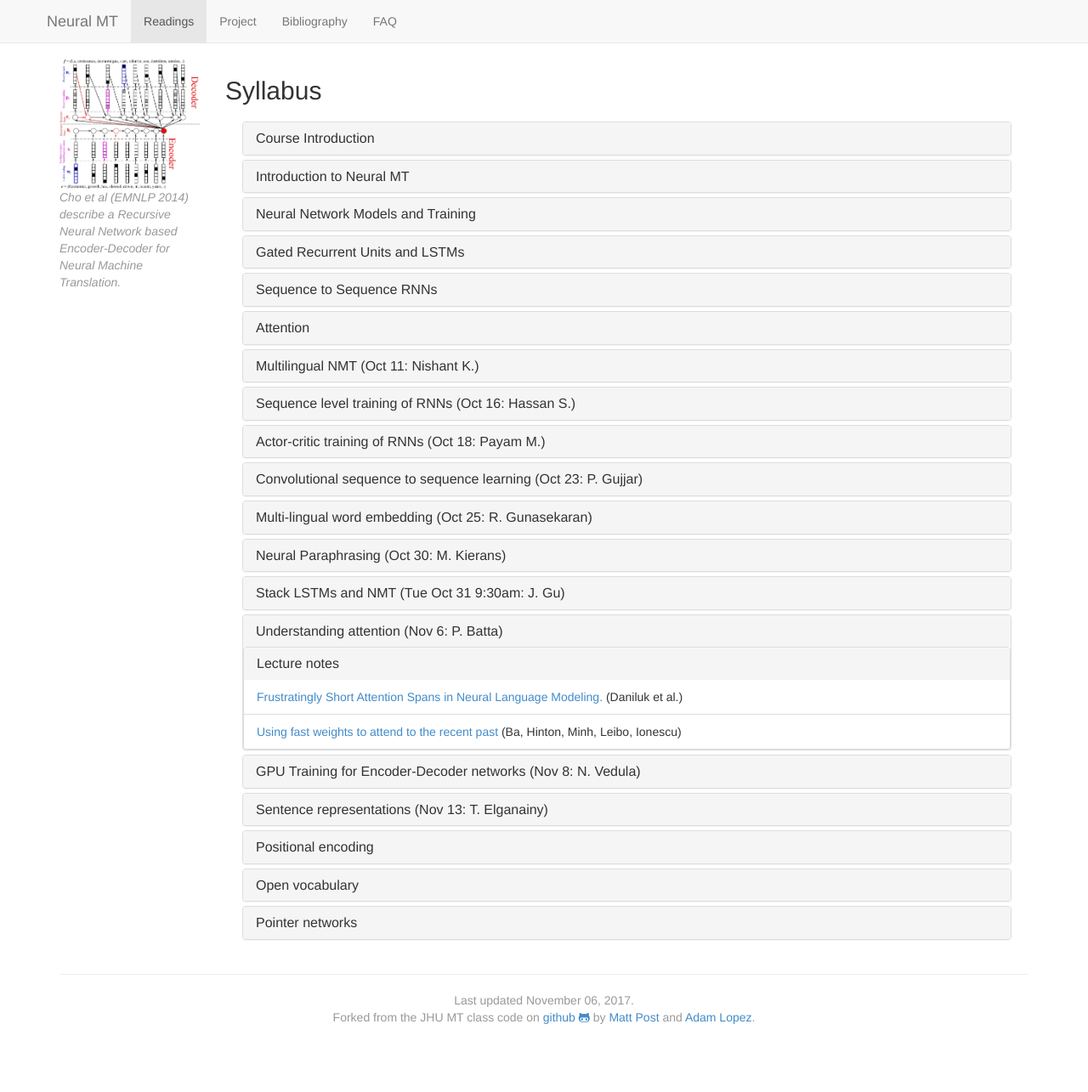
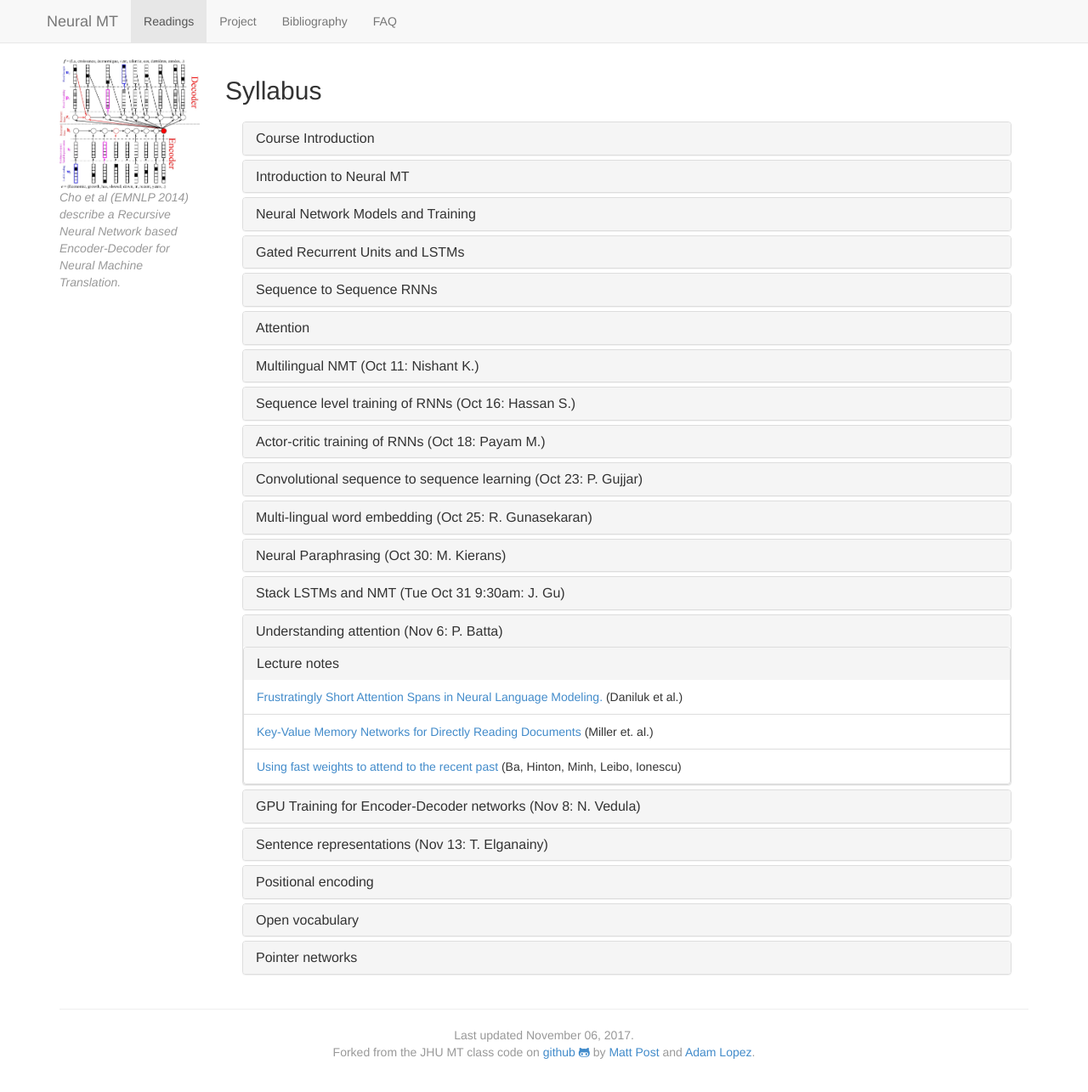
Before and after one commit to anoopsarkar/neuralmt-class, a Jekyll site: the page built from syllabus.md, in a window 1280 px wide and 1288 px high. Shown: the top 1285 px of the window at 85% size. Built offline with Jekyll 4.4.1, drawn with Linux system fonts in a browser that asks for light colours; nearby versions of some CDN libraries.

Commit message:
added a pub

```diff
--- a/_data/syllabus.yaml
+++ b/_data/syllabus.yaml
@@ -314,6 +314,9 @@
       author: Daniluk et al.
       url: "https://arxiv.org/abs/1702.04521"
       citation: "ICLR 2017"
+    - title: "Key-Value Memory Networks for Directly Reading Documents"
+      author: Miller et. al.
+      url: "http://www.aclweb.org/anthology/D16-1147"
     - title: "Using fast weights to attend to the recent past"
       author: Ba, Hinton, Minh, Leibo, Ionescu
       url: "https://arxiv.org/abs/1610.06258"
```
